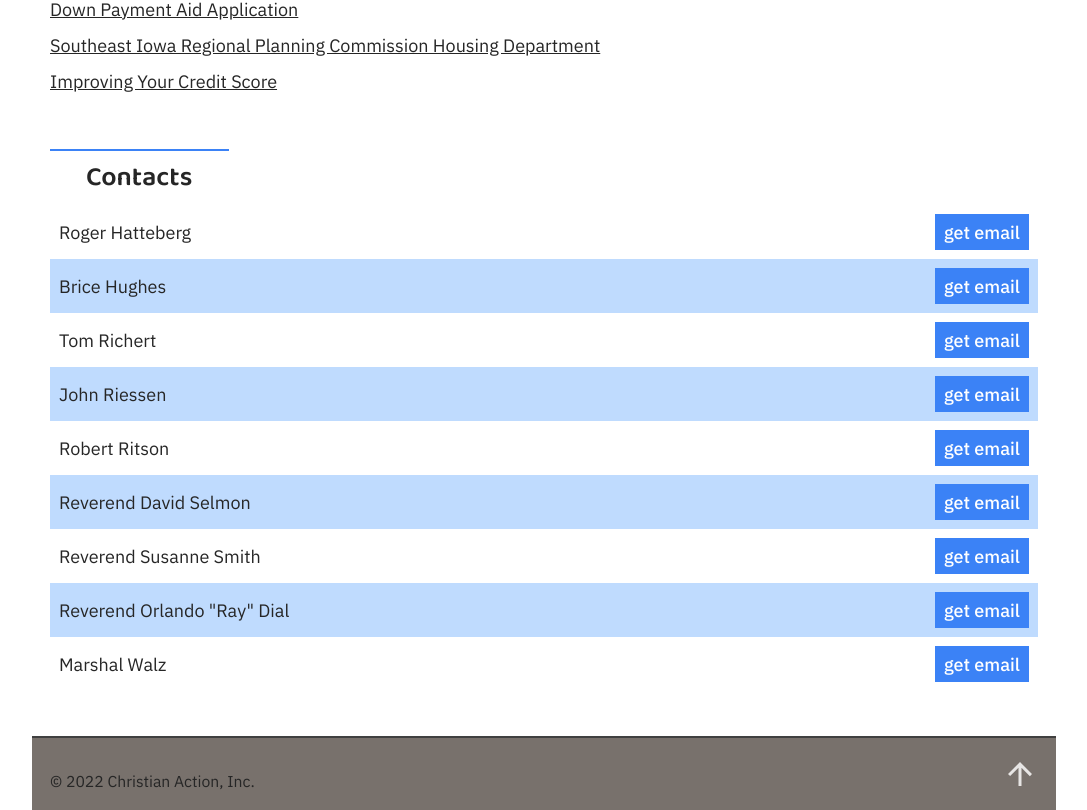
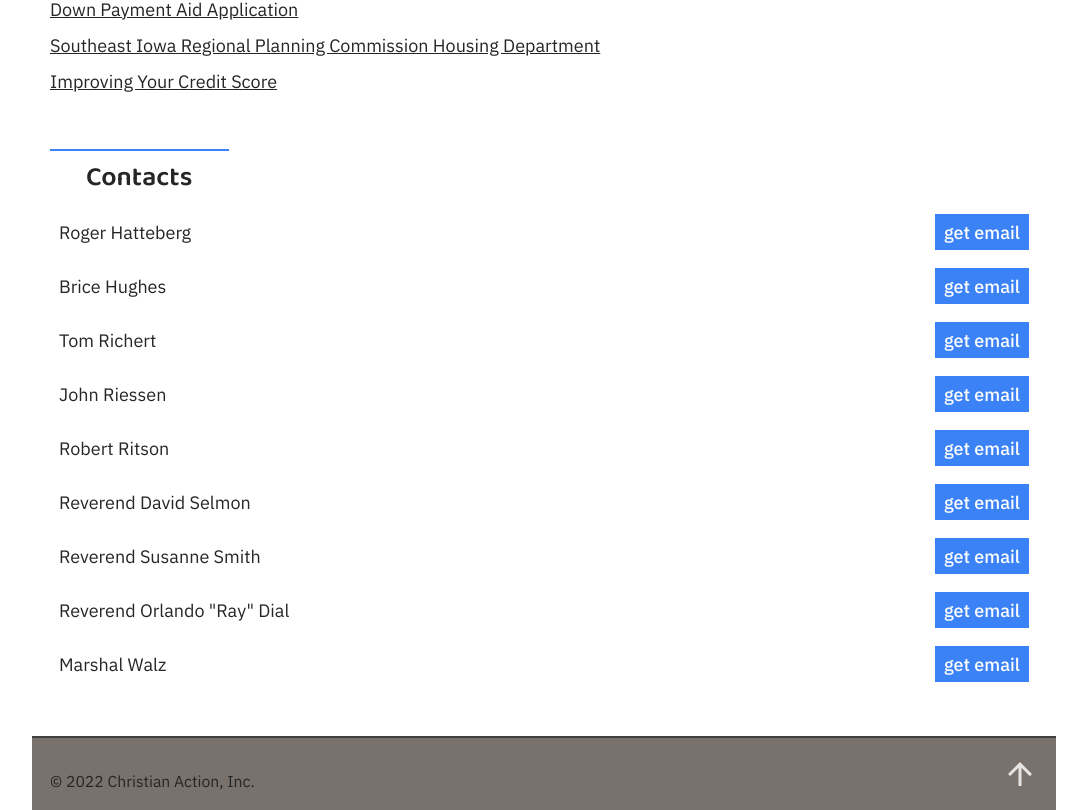
Before and after one commit to blaze-vincent/christian-action-2022, a Next.js app: page /resources in a window 1280 px wide. Shown: the part 825-1635 px from the top of the page, without its empty margins (96-1183 px from the left). Built offline with nearby package versions, Linux system fonts and the light colour scheme.

Commit message:
Remove bold colors

```diff
--- a/components/contactInformation/contact.js
+++ b/components/contactInformation/contact.js
@@ -3,7 +3,7 @@ import {useState} from 'react';
 export default function Contact({name, emailAddress}){
   const [emailHidden, setEmailHidden] = useState(true);
 
-  return <div className="relative odd:bg-blue-200 p-2 flex sm:flex-row flex-col items-center justify-between">
+  return <div className="relative p-2 flex sm:flex-row flex-col items-center justify-between hover:bg-blue-100">
     {name}
     {
     emailHidden && <button
```
